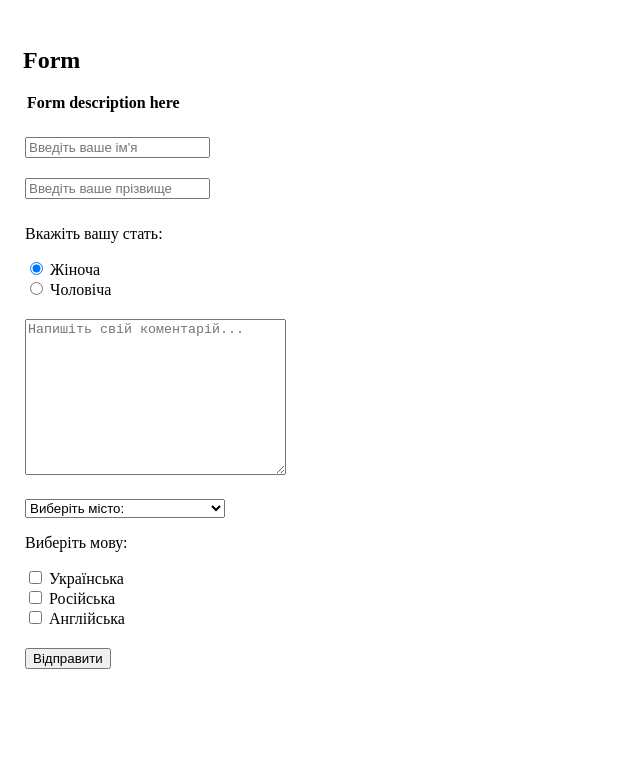
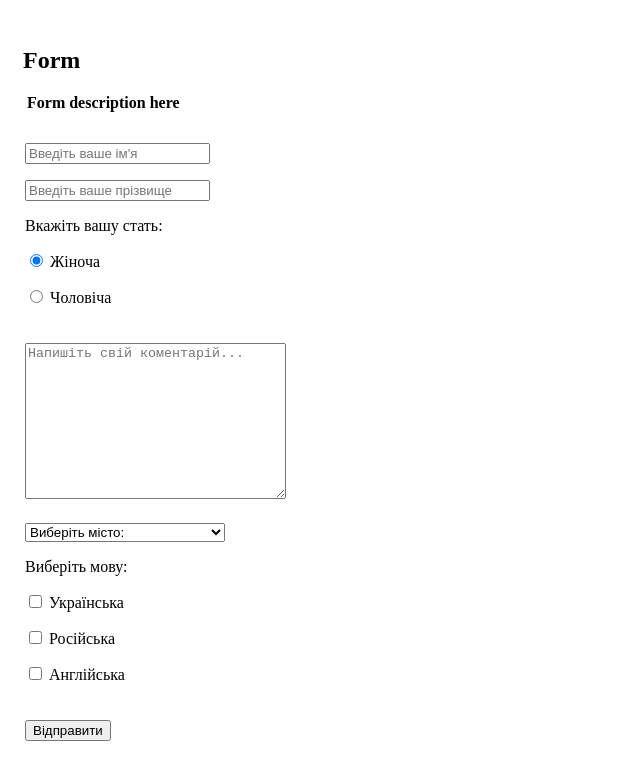
Before and after one commit to panikite/Cursor-Education, a plain HTML site: page hw_2/index.html in a window 1280 px wide. Shown: the part 335-1114 px from the top of the page, without its empty margins (0-640 px from the left). Before the commit the page ends 1092 px from the top, so only its background shows below. Drawn offline with Linux system fonts and the light colour scheme.

Commit message:
wrapped input fields into <p> (exclude <br>)

```diff
--- a/hw_2/index.html
+++ b/hw_2/index.html
@@ -25,9 +25,6 @@
         }
         legend {
             margin-bottom: 15px;
-        }
-        input[type="text"] {
-            margin: 10px 0;
         }
         select {
             margin-top: 20px;
@@ -90,13 +87,13 @@
 <fieldset>
     <legend><b>Form description here</b></legend>
 <form>
-<input type="text" id="first_name" name="first_name" placeholder="Введіть ваше ім'я"> <br>
-<input type="text" id="second_name" name="second_name" placeholder="Введіть ваше прізвище">
+<p><input type="text" id="first_name" name="first_name" placeholder="Введіть ваше ім'я"></p>
+<p><input type="text" id="second_name" name="second_name" placeholder="Введіть ваше прізвище"></p>
 <p>Вкажіть вашу стать:</p>
-<input type="radio" id="female" name="gender" value="female" checked>
-<label for="female">Жіноча</label><br>
-<input type="radio" id="male" name="gender" value="male">
-<label for="male">Чоловіча</label><br>
+<p><input type="radio" id="female" name="gender" value="female" checked>
+<label for="female">Жіноча</label></p>
+<p><input type="radio" id="male" name="gender" value="male">
+<label for="male">Чоловіча</label></p>
 <textarea id="comment" name="comment" rows="10" cols="30" placeholder="Напишіть свій коментарій...">
 </textarea>
 
@@ -112,12 +109,12 @@
 </div>
 
 <p>Виберіть мову:</p>
-<div><input type="checkbox" id="uk" name="uk">
-<label for="uk">Українська</label></div>
-<div><input type="checkbox" id="ru" name="ru">
-<label for="ru">Російська</label></div>
-<div><input type="checkbox" id="en" name="en">
-<label for="en">Англійська</label></div>
+<p><input type="checkbox" id="uk" name="uk">
+<label for="uk">Українська</label></p>
+<p><input type="checkbox" id="ru" name="ru">
+<label for="ru">Російська</label></p>
+<p><input type="checkbox" id="en" name="en">
+<label for="en">Англійська</label></p>
 <input type="submit" value="Відправити">
 
 </form>
```
